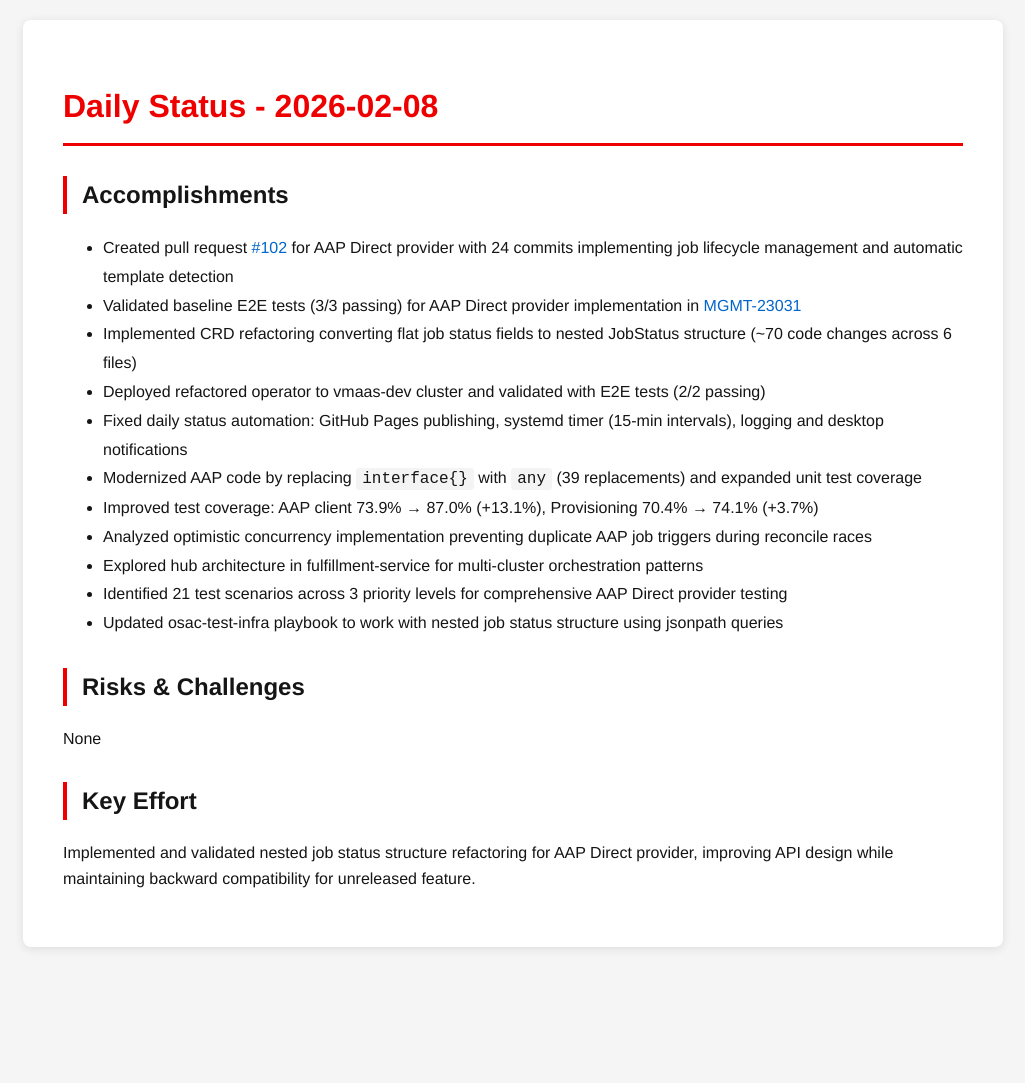
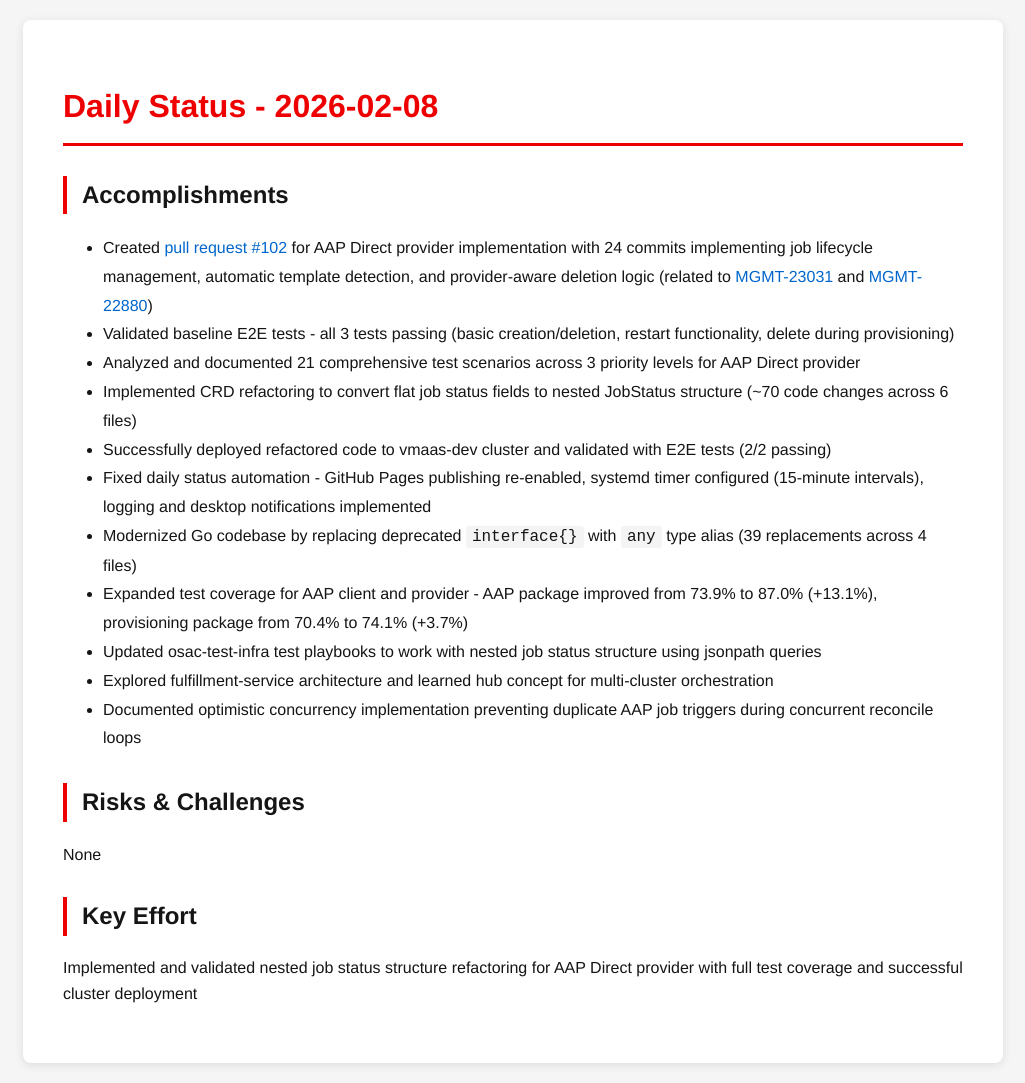
Before and after one commit to tzvatot/daily-status, a Jekyll site: the page built from 2026-02-08.md, in a window 1280 px wide. Shown: the whole page, without its empty margins (127-1152 px from the left). Built offline with Jekyll 4.4.1, drawn with Linux system fonts in a browser that asks for light colours; before the commit the page ends 967 px from its top, so only the background shows below that.

Commit message:
Daily status update - 2026-02-08

```diff
--- a/2026-02-08.md
+++ b/2026-02-08.md
@@ -7,20 +7,20 @@
 # Daily Status - 2026-02-08
 
 ## Accomplishments
-- Created pull request [#102](https://github.com/osac-project/osac-operator/pull/102) for AAP Direct provider with 24 commits implementing job lifecycle management and automatic template detection
-- Validated baseline E2E tests (3/3 passing) for AAP Direct provider implementation in [MGMT-23031](https://issues.redhat.com/browse/MGMT-23031)
-- Implemented CRD refactoring converting flat job status fields to nested JobStatus structure (~70 code changes across 6 files)
-- Deployed refactored operator to vmaas-dev cluster and validated with E2E tests (2/2 passing)
-- Fixed daily status automation: GitHub Pages publishing, systemd timer (15-min intervals), logging and desktop notifications
-- Modernized AAP code by replacing `interface{}` with `any` (39 replacements) and expanded unit test coverage
-- Improved test coverage: AAP client 73.9% → 87.0% (+13.1%), Provisioning 70.4% → 74.1% (+3.7%)
-- Analyzed optimistic concurrency implementation preventing duplicate AAP job triggers during reconcile races
-- Explored hub architecture in fulfillment-service for multi-cluster orchestration patterns
-- Identified 21 test scenarios across 3 priority levels for comprehensive AAP Direct provider testing
-- Updated osac-test-infra playbook to work with nested job status structure using jsonpath queries
+- Created [pull request #102](https://github.com/osac-project/osac-operator/pull/102) for AAP Direct provider implementation with 24 commits implementing job lifecycle management, automatic template detection, and provider-aware deletion logic (related to [MGMT-23031](https://issues.redhat.com/browse/MGMT-23031) and [MGMT-22880](https://issues.redhat.com/browse/MGMT-22880))
+- Validated baseline E2E tests - all 3 tests passing (basic creation/deletion, restart functionality, delete during provisioning)
+- Analyzed and documented 21 comprehensive test scenarios across 3 priority levels for AAP Direct provider
+- Implemented CRD refactoring to convert flat job status fields to nested JobStatus structure (~70 code changes across 6 files)
+- Successfully deployed refactored code to vmaas-dev cluster and validated with E2E tests (2/2 passing)
+- Fixed daily status automation - GitHub Pages publishing re-enabled, systemd timer configured (15-minute intervals), logging and desktop notifications implemented
+- Modernized Go codebase by replacing deprecated `interface{}` with `any` type alias (39 replacements across 4 files)
+- Expanded test coverage for AAP client and provider - AAP package improved from 73.9% to 87.0% (+13.1%), provisioning package from 70.4% to 74.1% (+3.7%)
+- Updated osac-test-infra test playbooks to work with nested job status structure using jsonpath queries
+- Explored fulfillment-service architecture and learned hub concept for multi-cluster orchestration
+- Documented optimistic concurrency implementation preventing duplicate AAP job triggers during concurrent reconcile loops
 
 ## Risks & Challenges
 None
 
 ## Key Effort
-Implemented and validated nested job status structure refactoring for AAP Direct provider, improving API design while maintaining backward compatibility for unreleased feature.
+Implemented and validated nested job status structure refactoring for AAP Direct provider with full test coverage and successful cluster deployment
```
